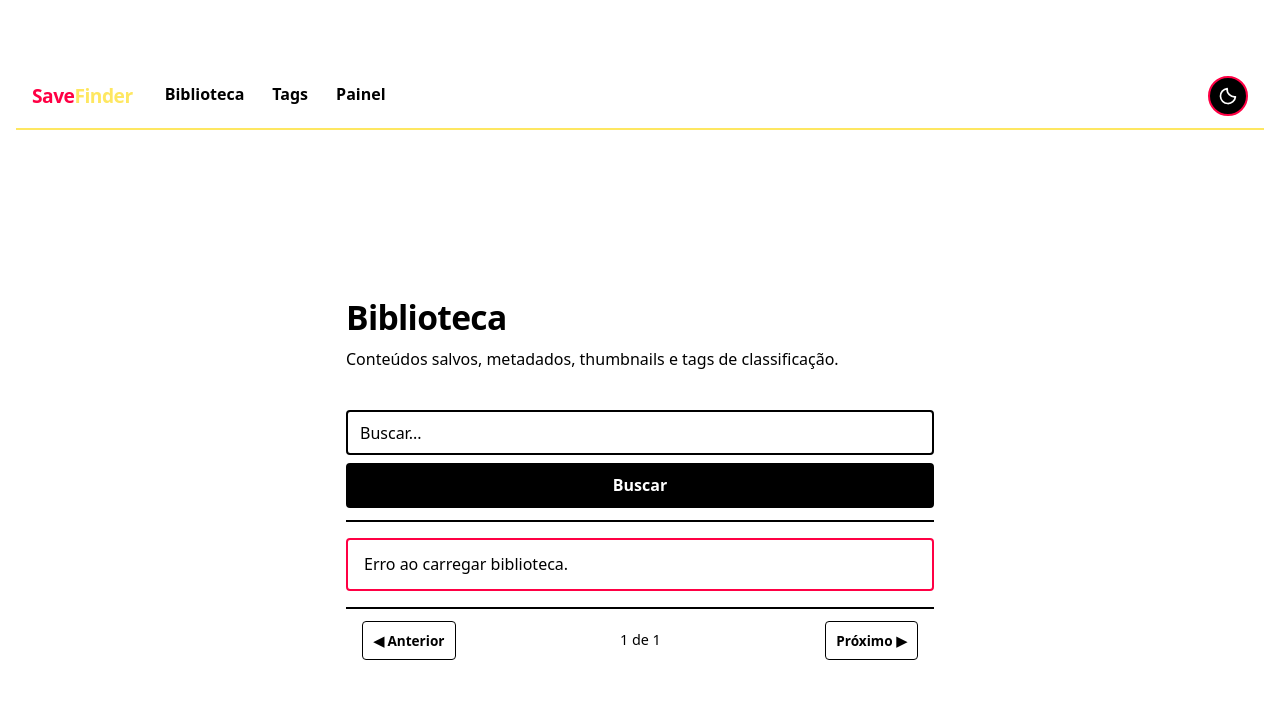
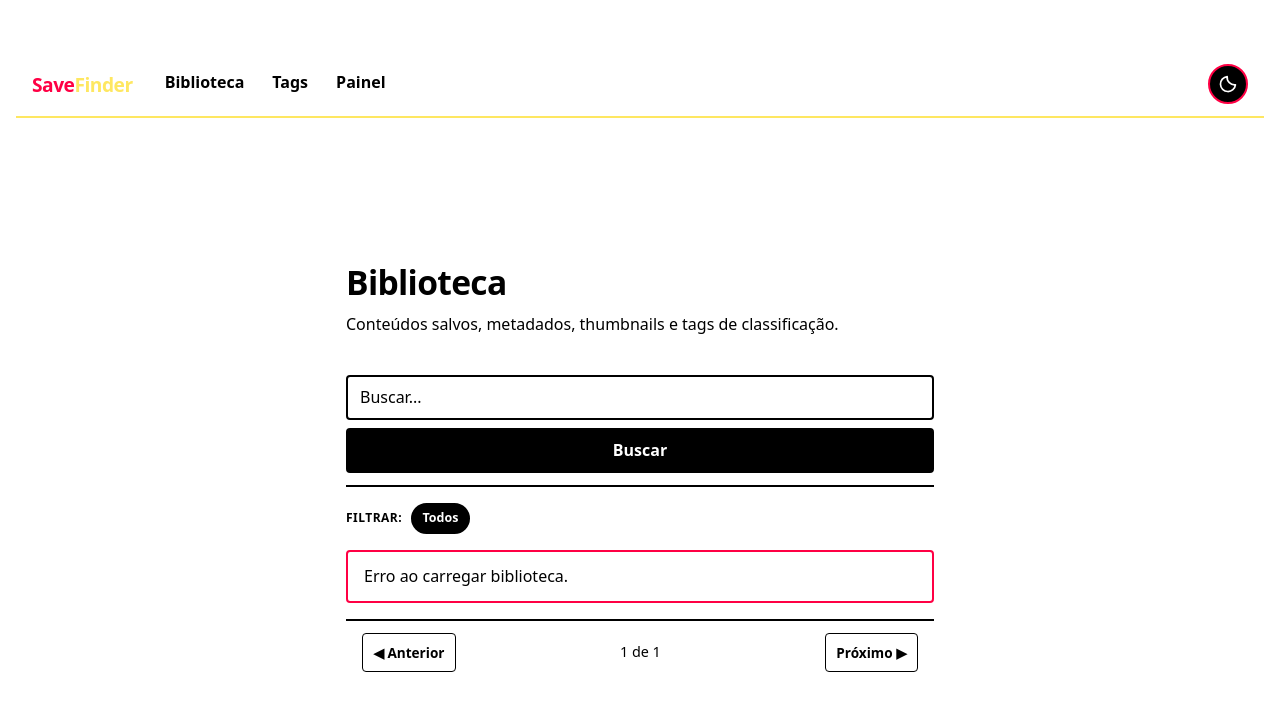
Before and after one commit to jho-on/save-finder, a FastAPI app: template src/save_finder/web/templates/library.html in a window 1280 px wide. Shown: the top 711 px of the page. Run offline with FastAPI, Linux system fonts and the light colour scheme; the template is opened without the code that fills it, so the values that code supplies are empty; parts of the project's set-up code (start-up, migrations or seed data) failed here and were passed over.

Commit message:
feat(web): show all library posts and filter by status
List pending, enriched, downloaded and classified items on the library page and expose localized status filters backed by items.status.

```diff
--- a/src/save_finder/web/app.py
+++ b/src/save_finder/web/app.py
@@ -22,13 +22,37 @@ from sqlalchemy.orm import Session, sessionmaker
 from save_finder import __version__
 from save_finder.config import Settings, ensure_directories, load_settings
 from save_finder.db import make_engine, make_session_factory, session_scope
-from save_finder.models import Item, ItemTag, PipelineJob, Tag, TagLevel, utc_now_iso
+from save_finder.models import (
+    Item,
+    ItemStatus,
+    ItemTag,
+    PipelineJob,
+    Tag,
+    TagLevel,
+    utc_now_iso,
+)
 from save_finder.platforms.registry import available_platforms
 from save_finder.web import api as web_api
 
 logger = logging.getLogger(__name__)
 
 WEB_DIR = Path(__file__).parent
+
+STATUS_LABELS: dict[ItemStatus, str] = {
+    ItemStatus.PENDING: "Importado",
+    ItemStatus.ENRICHED: "Enriquecido",
+    ItemStatus.ANALYZED: "Baixado",
+    ItemStatus.CLASSIFIED: "Classificado",
+    ItemStatus.SKIPPED: "Ignorado",
+    ItemStatus.UNAVAILABLE: "Indisponível",
+    ItemStatus.ERROR: "Erro",
+}
+MAIN_STATUSES = (
+    ItemStatus.PENDING,
+    ItemStatus.ENRICHED,
+    ItemStatus.ANALYZED,
+    ItemStatus.CLASSIFIED,
+)
 
 
 def create_app(settings: Settings | None = None) -> FastAPI:
@@ -241,10 +265,32 @@ def create_app(settings: Settings | None = None) -> FastAPI:
 
     @app.get("/library", response_class=HTMLResponse, include_in_schema=False)
     def library(request: Request) -> HTMLResponse:
+        with session_scope(app.state.session_factory) as session:
+            status_counts = {
+                ItemStatus(status): count
+                for status, count in session.execute(
+                    select(Item.status, func.count()).group_by(Item.status)
+                )
+            }
+
+        status_filters = [
+            {
+                "value": status.value,
+                "name": STATUS_LABELS[status],
+                "count": status_counts.get(status, 0),
+            }
+            for status in STATUS_LABELS
+            if status in MAIN_STATUSES or status_counts.get(status, 0) > 0
+        ]
+
         return templates.TemplateResponse(
             request=request,
             name="library.html",
-            context={"app_name": settings.app_name, "page": "library"},
+            context={
+                "app_name": settings.app_name,
+                "page": "library",
+                "status_filters": status_filters,
+            },
         )
 
     @app.get("/", response_class=HTMLResponse, include_in_schema=False)
--- a/src/save_finder/web/templates/library.html
+++ b/src/save_finder/web/templates/library.html
@@ -161,6 +161,66 @@
 
 			.sticky-top button {
 				flex: 0 0 auto;
+			}
+
+			.tag-filters {
+				display: flex;
+				align-items: center;
+				flex-wrap: wrap;
+				gap: 0.4rem;
+				margin: 0 0 1rem;
+			}
+
+			.tag-filters-label {
+				margin-right: 0.15rem;
+				font-size: 0.75rem;
+				font-weight: 800;
+				letter-spacing: 0.04em;
+				text-transform: uppercase;
+			}
+
+			.filter-chip {
+				display: inline-flex;
+				align-items: center;
+				gap: 0.35rem;
+				width: auto;
+				padding: 0.3rem 0.6rem;
+				border: 2px solid var(--border);
+				border-radius: 999px;
+				background: var(--surface);
+				color: var(--fg);
+				font: inherit;
+				font-size: 0.78rem;
+				font-weight: 700;
+				line-height: 1.4;
+				cursor: pointer;
+				transition:
+					background 0.15s,
+					color 0.15s,
+					border-color 0.15s;
+			}
+
+			.filter-chip:hover {
+				border-color: var(--brand-yellow);
+				background: var(--brand-yellow);
+				color: #000000;
+			}
+
+			.filter-chip.is-active {
+				border-color: var(--fg);
+				background: var(--fg);
+				color: var(--bg);
+			}
+
+			.filter-chip:focus-visible {
+				outline: 3px solid var(--brand-pink);
+				outline-offset: 3px;
+			}
+
+			.filter-count {
+				font-size: 0.68rem;
+				font-weight: 800;
+				opacity: 0.7;
 			}
 
 			.sticky-bottom {
@@ -348,22 +408,7 @@
 
 						currentSearch = this.q.value.trim();
 						currentOffset = 0;
-
-						if (currentSearch) {
-							hxt(
-								'/api/items/search?q=' +
-									encodeURIComponent(currentSearch) +
-									'&status=classified&limit=' +
-									limit +
-									'&offset=0',
-							);
-						} else {
-							hxt(
-								'/api/items?status=classified&limit=' +
-									limit +
-									'&offset=0',
-							);
-						}
+						hxt(buildUrl(0));
 
 						return false;
 					"
@@ -378,6 +423,35 @@
 
 					<button type="submit">Buscar</button>
 				</form>
+
+				<div
+					class="tag-filters"
+					role="group"
+					aria-label="Filtrar por estado"
+				>
+					<span class="tag-filters-label">Filtrar:</span>
+
+					<button
+						type="button"
+						class="filter-chip is-active"
+						data-status=""
+						onclick="selectFilter(this)"
+					>
+						Todos
+					</button>
+
+					{% for filter in status_filters %}
+					<button
+						type="button"
+						class="filter-chip"
+						data-status="{{ filter.value }}"
+						onclick="selectFilter(this)"
+					>
+						{{ filter.name }}
+						<span class="filter-count">{{ filter.count }}</span>
+					</button>
+					{% endfor %}
+				</div>
 
 				<div id="items">
 					<p>Carregando...</p>
@@ -410,6 +484,7 @@
 			let totalItems = 0;
 			let totalPages = 1;
 			let currentSearch = "";
+			let currentStatus = null;
 
 			function escapeHtml(value) {
 				return String(value ?? "").replace(
@@ -430,6 +505,45 @@
 				heuristic: "Heurística",
 				manual: "Manual",
 			};
+
+			const statusLabels = {
+				pending: "Importado",
+				enriched: "Enriquecido",
+				analyzed: "Baixado",
+				classified: "Classificado",
+				skipped: "Ignorado",
+				unavailable: "Indisponível",
+				error: "Erro",
+			};
+
+			function buildUrl(offset) {
+				const params = new URLSearchParams({
+					limit: String(limit),
+					offset: String(offset),
+				});
+
+				if (currentStatus) {
+					params.set("status", currentStatus);
+				}
+
+				if (currentSearch) {
+					params.set("q", currentSearch);
+					return "/api/items/search?" + params.toString();
+				}
+
+				return "/api/items?" + params.toString();
+			}
+
+			function selectFilter(button) {
+				currentStatus = button.dataset.status || null;
+				currentOffset = 0;
+
+				document.querySelectorAll(".filter-chip").forEach((chip) => {
+					chip.classList.toggle("is-active", chip === button);
+				});
+
+				hxt(buildUrl(0));
+			}
 
 			function hxt(url) {
 				fetch(url)
@@ -559,7 +673,11 @@
 										' | <strong>Status:</strong> <span class="status-badge ' +
 										statusClass +
 										'">' +
-										(i.status || "-") +
+										escapeHtml(
+											statusLabels[i.status] ||
+												i.status ||
+												"-",
+										) +
 										"</span>" +
 										classification +
 										"</p>" +
@@ -576,19 +694,7 @@
 			}
 
 			function loadPage(offset) {
-				const url = currentSearch
-					? "/api/items/search?q=" +
-						encodeURIComponent(currentSearch) +
-						"&status=classified&limit=" +
-						limit +
-						"&offset=" +
-						offset
-					: "/api/items?status=classified&limit=" +
-						limit +
-						"&offset=" +
-						offset;
-
-				hxt(url);
+				hxt(buildUrl(offset));
 			}
 
 			function prevPage() {
@@ -768,7 +874,7 @@
 					});
 			}
 
-			hxt("/api/items?status=classified&limit=21&offset=0");
+			hxt(buildUrl(0));
 		</script>
 	</body>
 </html>
```
Also changed, not shown: tests/test_web.py (+49 -0 lines).
